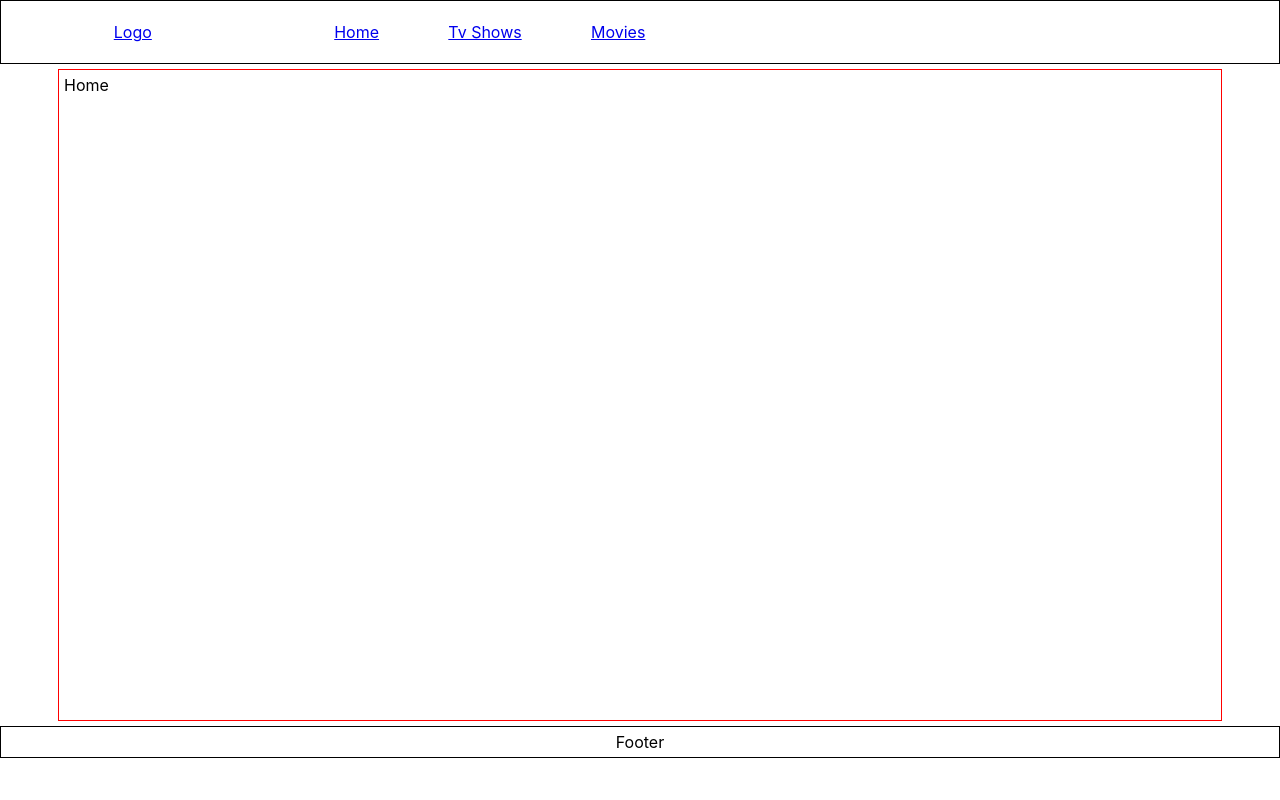
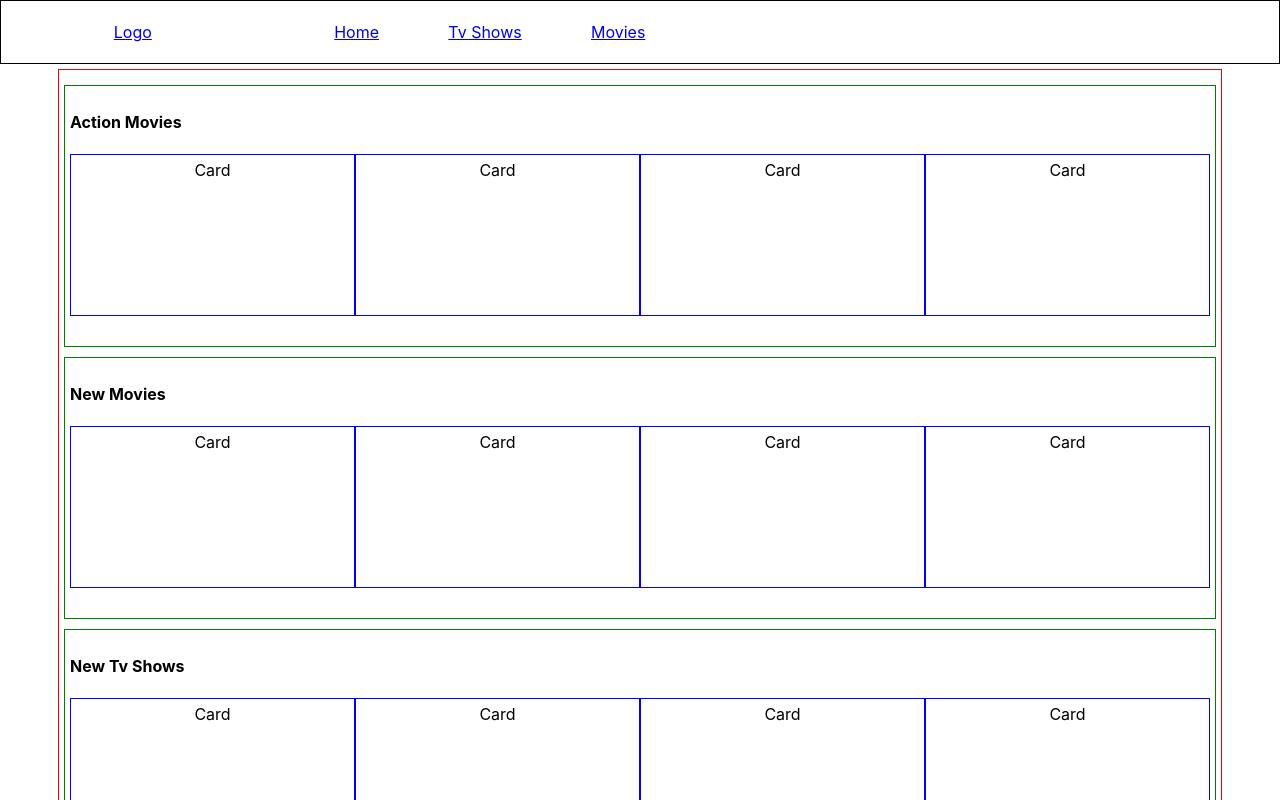
Before and after one commit to born3am/netflix-baby-yoda, a React (Create React App) app: page / in a window 1280 px wide. Shown: the top 800 px of the page. Built offline with nearby package versions, Linux system fonts and the light colour scheme.

Commit message:
Navbar and routes p 3

```diff
--- a/src/components/Section/Section.js
+++ b/src/components/Section/Section.js
@@ -1,16 +1,16 @@
 import React from "react";
 import Card from "./Card/Card";
 import "./Section.css";
-export default function Section() {
+export default function Section({ title }) {
+  //console.log(props);
   return (
     <section className="Section">
-      <h4>Action</h4>
+      <h4>{title}</h4>
       <div className="Cards">
         <Card />
         <Card />
         <Card />
         <Card />
-
       </div>
     </section>
   );
--- a/src/pages/Home/Home.js
+++ b/src/pages/Home/Home.js
@@ -1,10 +1,14 @@
-import './Home.css'
-import React from 'react'
+import "./Home.css";
+import React from "react";
+import Section from "../../components/Section/Section";
 
 export default function Home() {
-    return (
-        <div>
-            Home
-        </div>
-    )
+  return (
+    <div>
+      <Section title="Action Movies" />
+      <Section title="New Movies" />
+      <Section title="New Tv Shows" />
+      <Section title="Action Tv Shows " />
+    </div>
+  );
 }
```
Also changed, not shown: src/App.js (+9 -14 lines).
